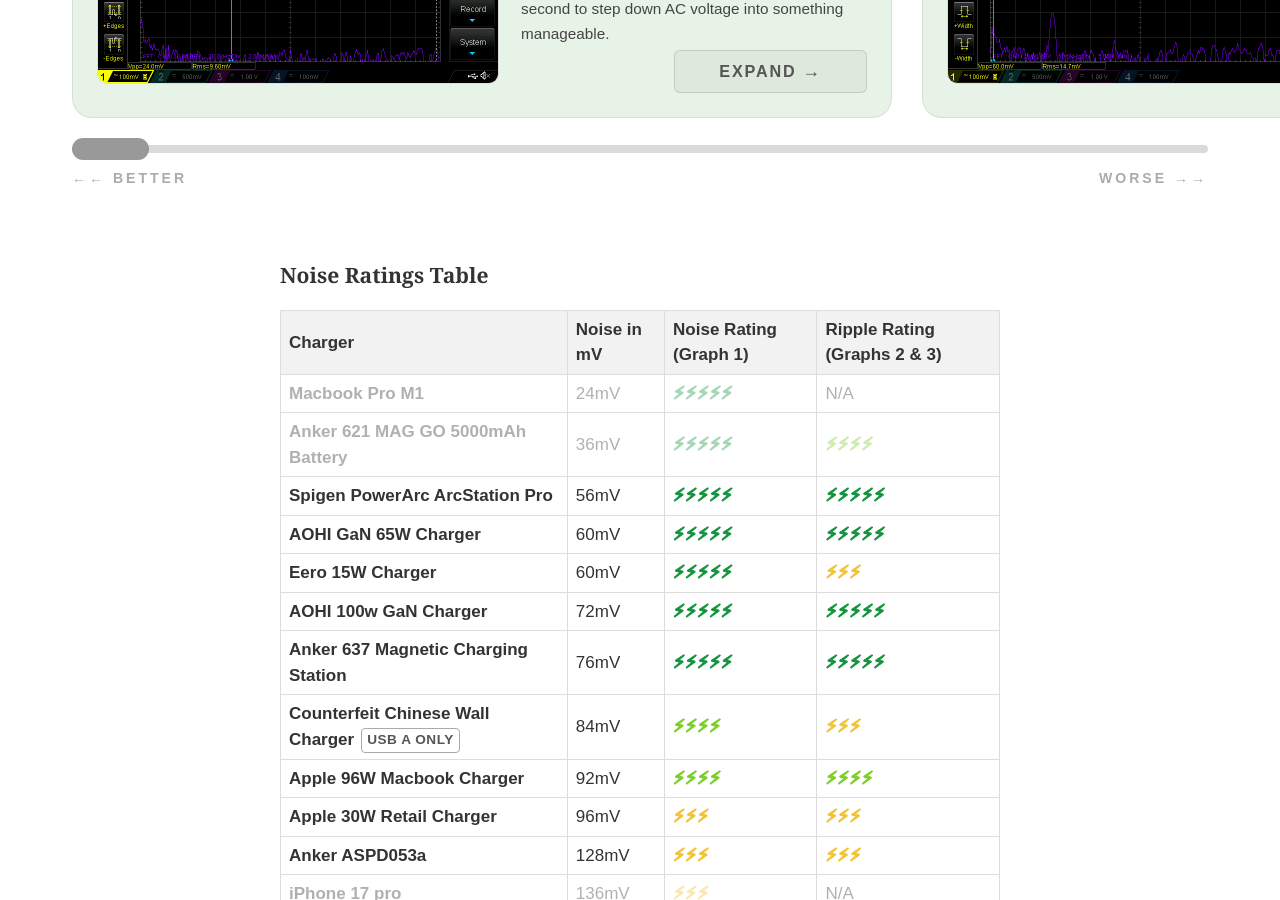
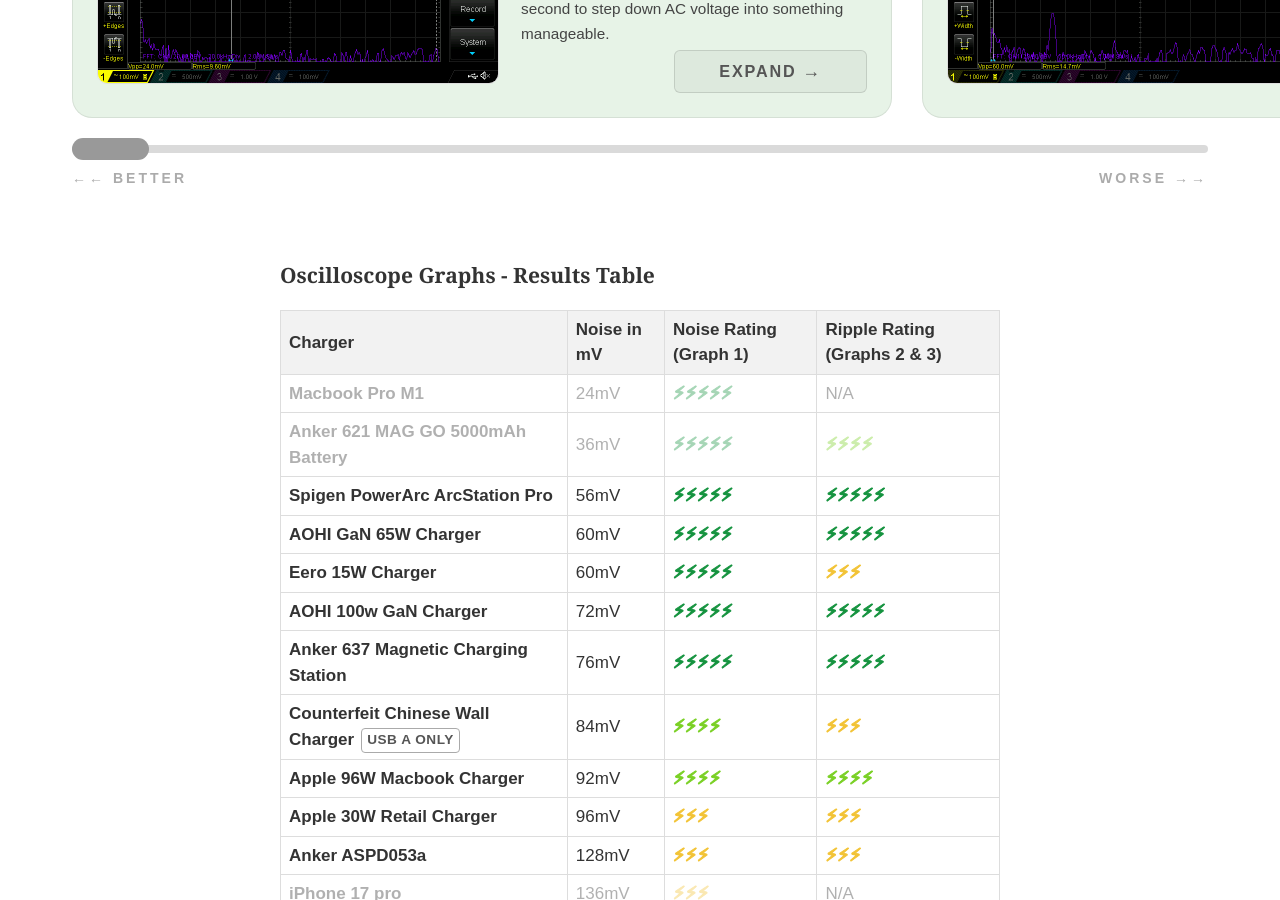
Before and after one commit to 0sps/sull1van.com, a Jekyll site: the page built from _posts/2026-01-19-a-dozen-chargers-in-the-lab.md, in a window 1280 px wide and 900 px high, scrolled down 7522 px. Built offline with Jekyll 4.4.1, drawn with Linux system fonts in a browser that asks for light colours.

Commit message:
Update 2026-01-19-a-dozen-chargers-in-the-lab.md

```diff
--- a/_posts/2026-01-19-a-dozen-chargers-in-the-lab.md
+++ b/_posts/2026-01-19-a-dozen-chargers-in-the-lab.md
@@ -1454,7 +1454,7 @@
 
 <br>
 
-### Noise Ratings Table
+### Oscilloscope Graphs - Results Table
 
 
 <div class="table-wrapper">
```
